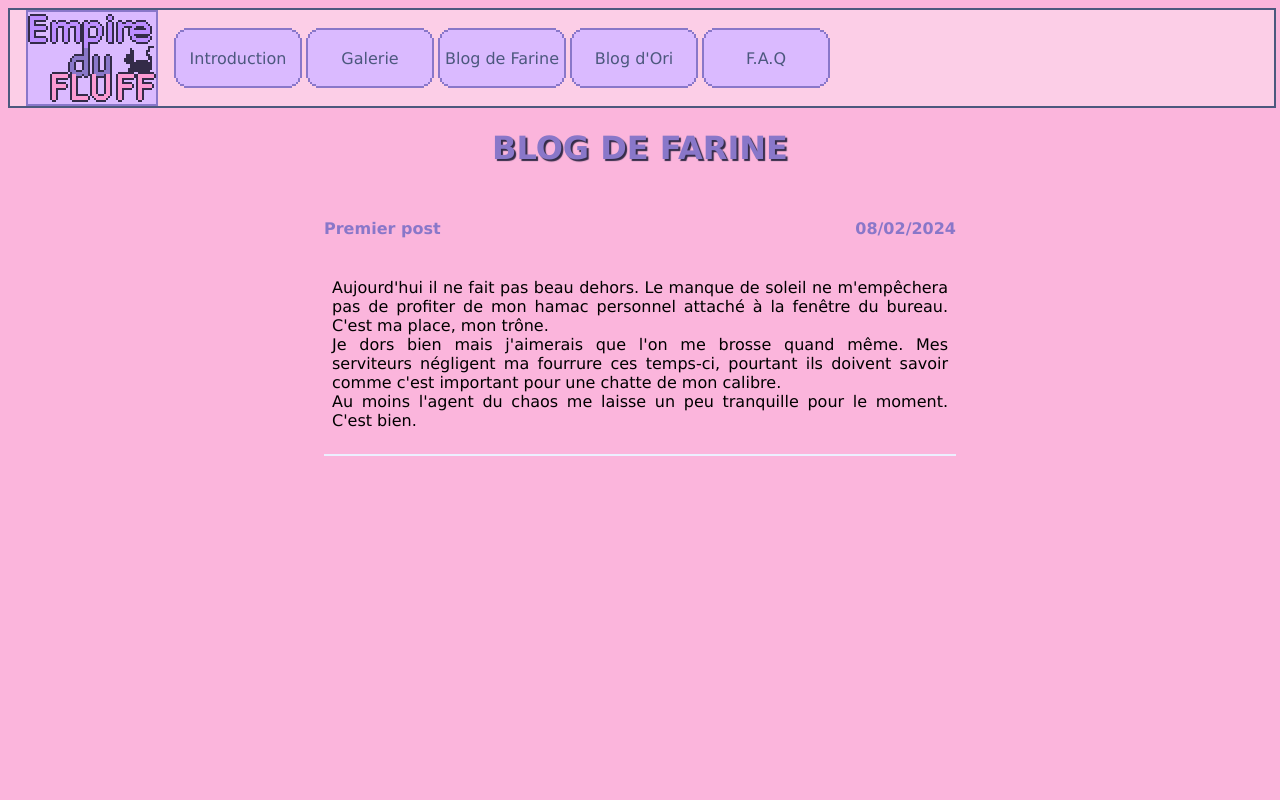
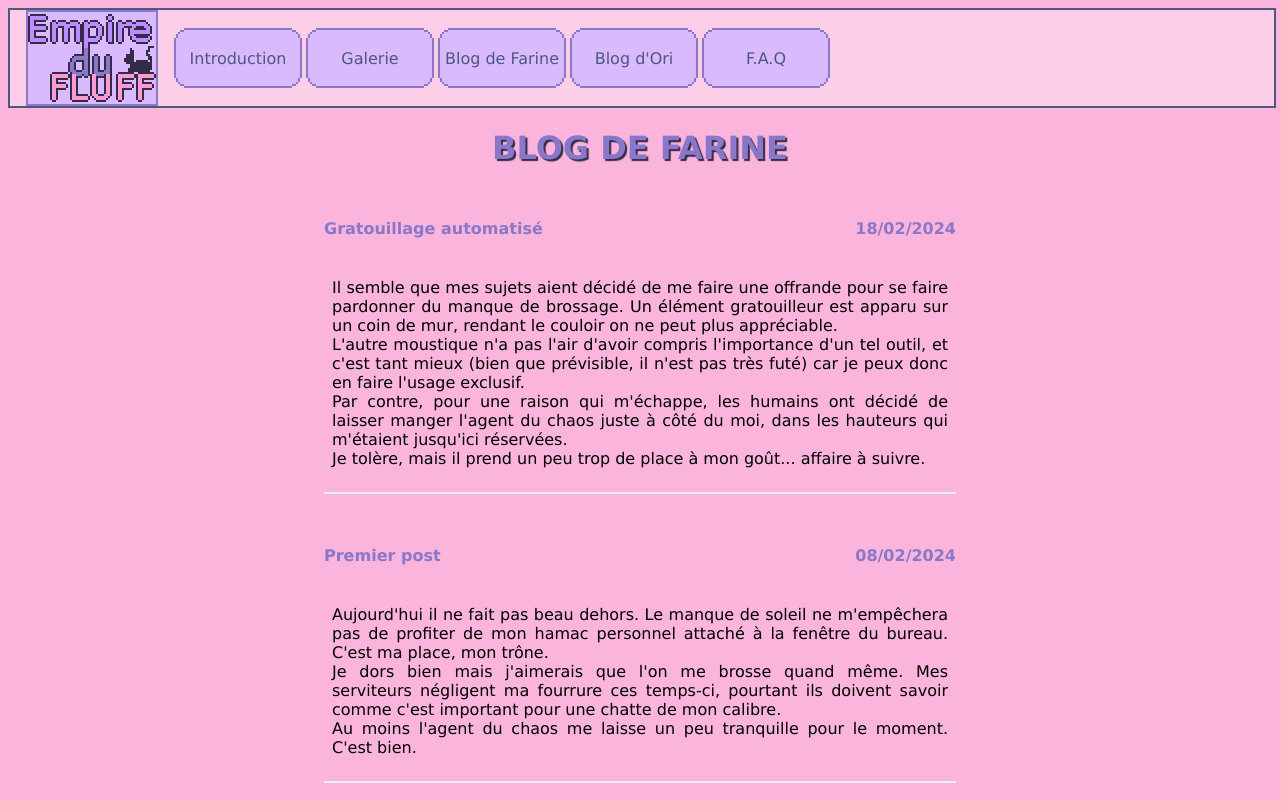
Before and after one commit to gwenika/fluff-empire, a plain HTML site: page farine.html in a window 1280 px wide. Drawn offline with Linux system fonts and the light colour scheme.

Commit message:
blog and gallery update

```diff
--- a/farine.html
+++ b/farine.html
@@ -17,6 +17,18 @@
     </header>
     <h1>Blog de Farine</h1>
     <div class="blog-header">
+        <p class="blog-title">Gratouillage automatisé</p>
+        <p class="blog-date">18/02/2024</p>
+    </div>
+    <div class="blog-line">
+        <p class="blog-content">
+            Il semble que mes sujets aient décidé de me faire une offrande pour se faire pardonner du manque de brossage. Un élément gratouilleur est apparu sur un coin de mur, rendant le couloir on ne peut plus appréciable.<br>
+            L'autre moustique n'a pas l'air d'avoir compris l'importance d'un tel outil, et c'est tant mieux (bien que prévisible, il n'est pas très futé) car je peux donc en faire l'usage exclusif.<br>
+            Par contre, pour une raison qui m'échappe, les humains ont décidé de laisser manger l'agent du chaos juste à côté du moi, dans les hauteurs qui m'étaient jusqu'ici réservées.<br>
+            Je tolère, mais il prend un peu trop de place à mon goût... affaire à suivre.
+        </p>
+    </div>
+    <div class="blog-header">
         <p class="blog-title">Premier post</p>
         <p class="blog-date">08/02/2024</p>
     </div>
```
Also changed, not shown: gallery.html (+9 -0 lines), ori.html (+12 -0 lines).
